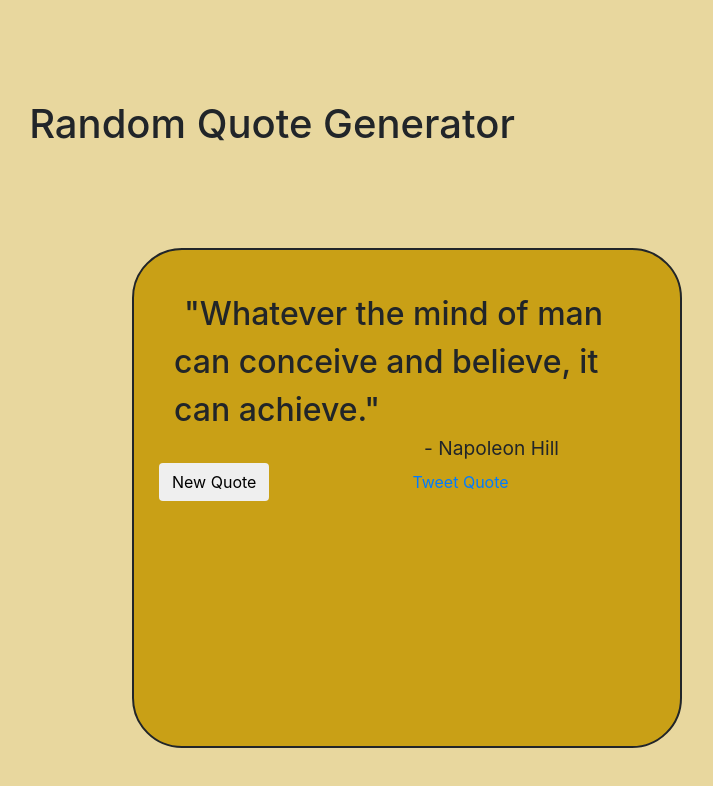
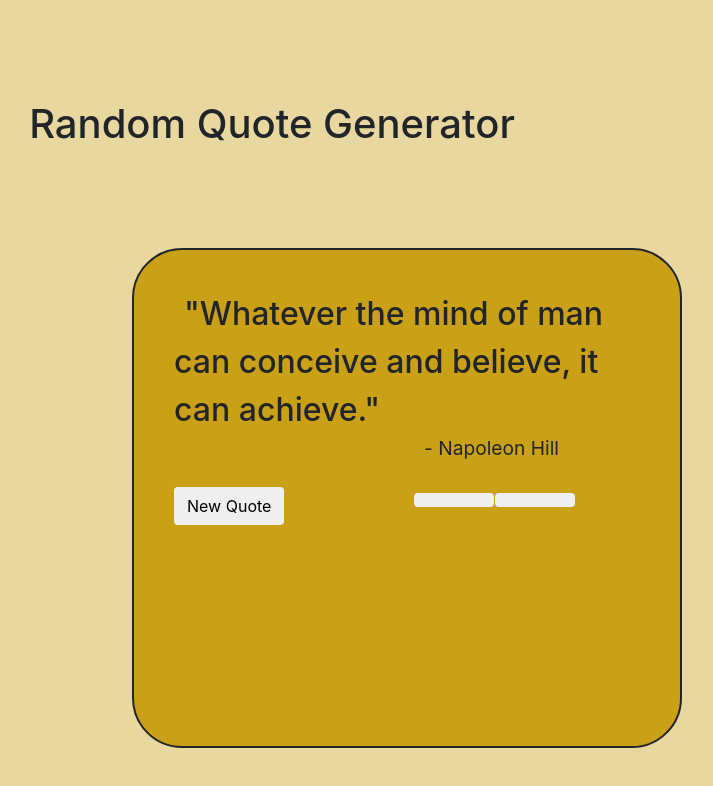
Before and after one commit to Petivip/Quote-Machine, a plain HTML site: page quote-machine/index.html in a window 1280 px wide. Shown: the whole page, without its empty margins (368-1081 px from the left). Drawn offline with nearby package versions, Linux system fonts and the light colour scheme.

Commit message:
Update index.html

```diff
--- a/quote-machine/index.html
+++ b/quote-machine/index.html
@@ -15,25 +15,36 @@
 
 <body>
 
-  <div id='container-fluid'>
-<div class="text-center">
-  <h1>Random Quote Generator</h1>
+ <div class="text-center">
+      <h1>Random Quote Generator</h1>
+   </div>
 
-  </div>
   <div id='qoute-box' class='box'>
   <span class="text-center" id="text">
   </span>
     <br />
   <span id="author">
   </span>
-    <br />
+    <br/>
+    <br/>
+
+    <div class="container-fluid">
     <div class="row">
-  <button class="btn btn-default" id="new-qoute" type="submit">New Quote</button>
-  <a href="#" id="tweet-qoute" class="btn btn-default">Tweet Quote</a>
+     <div class="col-xs-4">
+       <button class="btn btn-default" id="new-qoute" type="submit">New Quote</button>
     </div>
 
-  </div>
-</div>
+       <div class="col-xs-4">
+  <button href="#" id="tweet-qoute" class="btn btn-default"><i class="fa fa-twitter"></i></button>
+    </div>
+             <div class="col-xs-4">
+  <button href="#" id="facebook-qoute" class="btn btn-default"><i class="fa fa-facebook"></i></button>
+    </div>
+    </div>
+        </div>
+      </div>
+    </div>
+
   <script src='https://cdnjs.cloudflare.com/ajax/libs/jquery/3.3.1/jquery.min.js'></script>
 <script src='https://cdnjs.cloudflare.com/ajax/libs/jqueryui/1.12.0/jquery-ui.min.js'></script>
 
```
